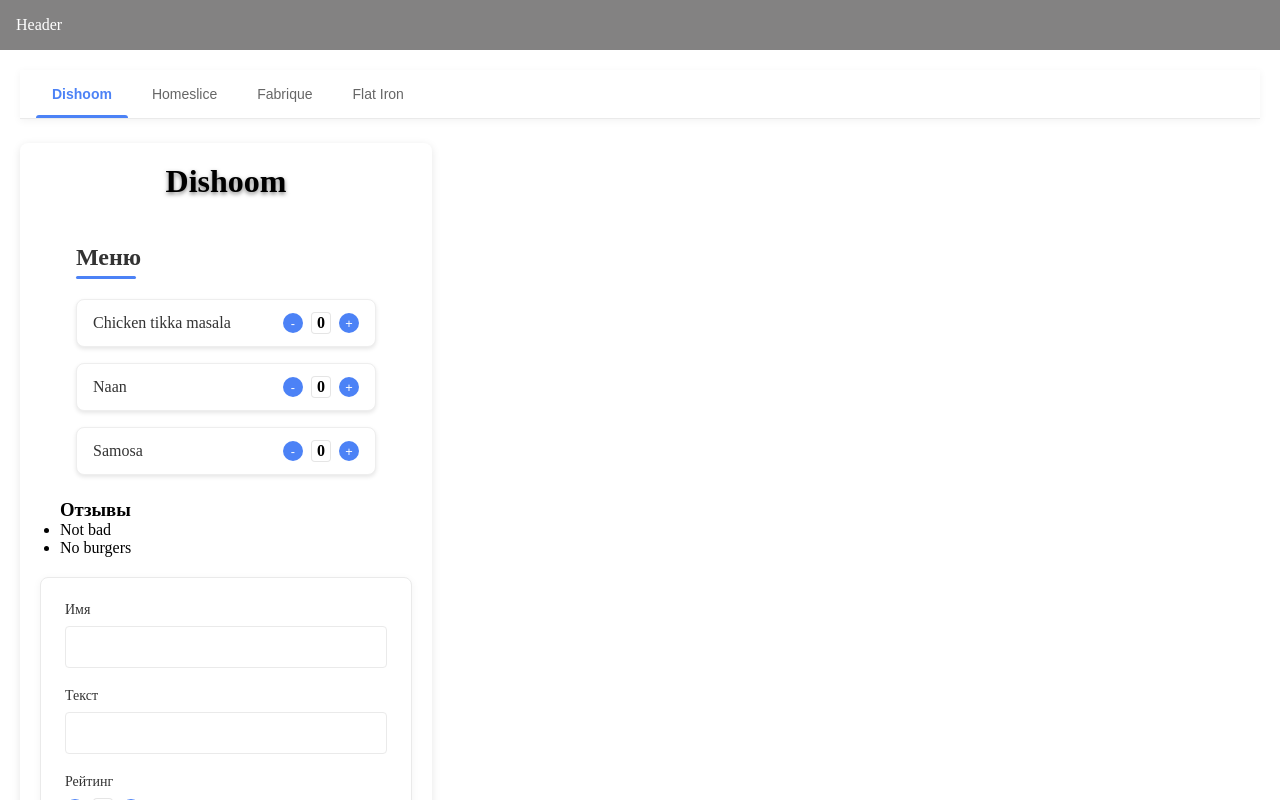
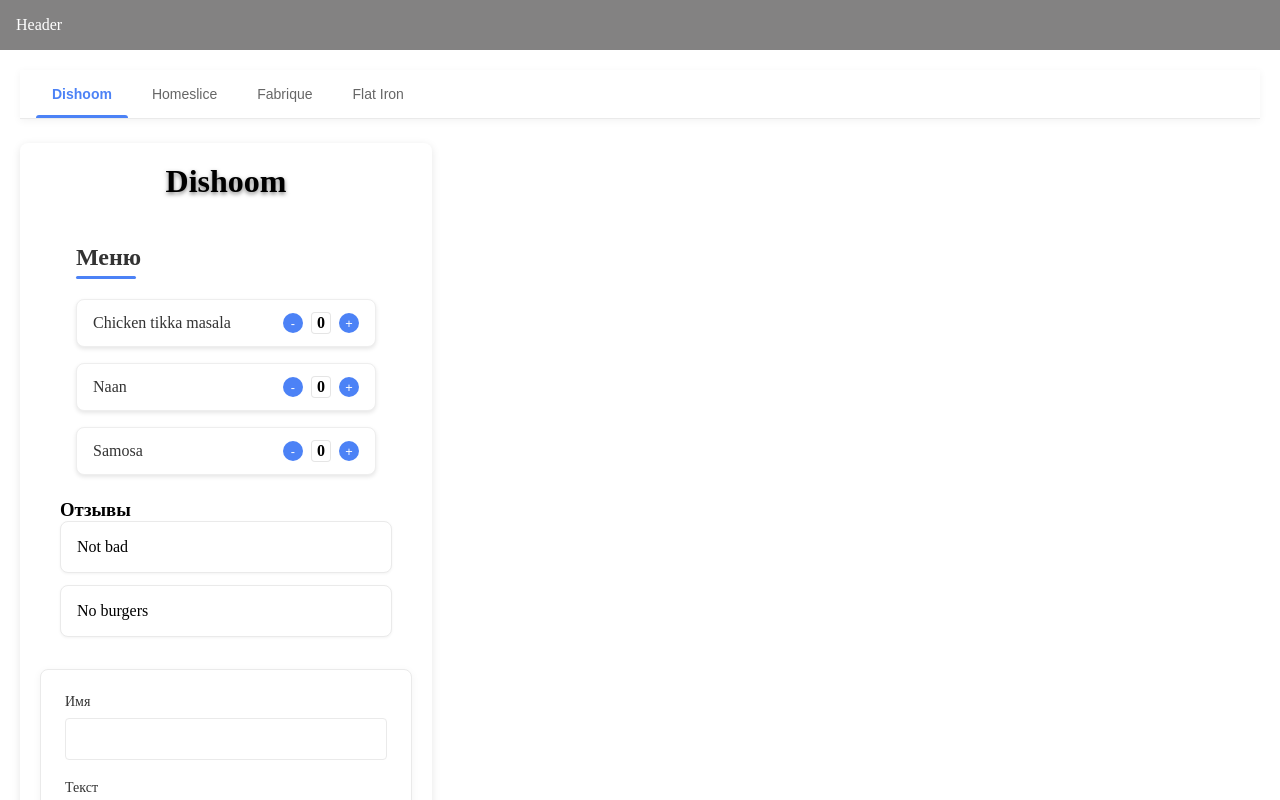
Before and after one commit to n1982/food-order, a React (Vite) app: page / in a window 1280 px wide. Shown: the top 800 px of the page. Built offline with nearby package versions, Linux system fonts and the light colour scheme.

Commit message:
review styles

```diff
--- /dev/null
+++ b/src/components/Review/ui/Review.module.css
@@ -0,0 +1,12 @@
+/* Review.module.css */
+
+.review {
+  padding: 16px;
+  margin-bottom: 12px;
+  background: #ffffff;
+  border-radius: 8px;
+  box-shadow: 0 1px 3px rgba(0, 0, 0, 0.05);
+  border: 1px solid #eaeaea;
+  transition: all 0.2s ease;
+  list-style-type: none; /* Убираем маркеры списка */
+}
--- a/src/components/Review/ui/Review.tsx
+++ b/src/components/Review/ui/Review.tsx
@@ -1,10 +1,12 @@
 import type { FC } from "react";
+
+import styles from "./Review.module.css";
 
 interface ReviewProps {
   text: string;
 }
 const Review: FC<ReviewProps> = ({ text }) => {
-  return <li>{text}</li>;
+  return <li className={styles.review}>{text}</li>;
 };
 
 export default Review;
```
